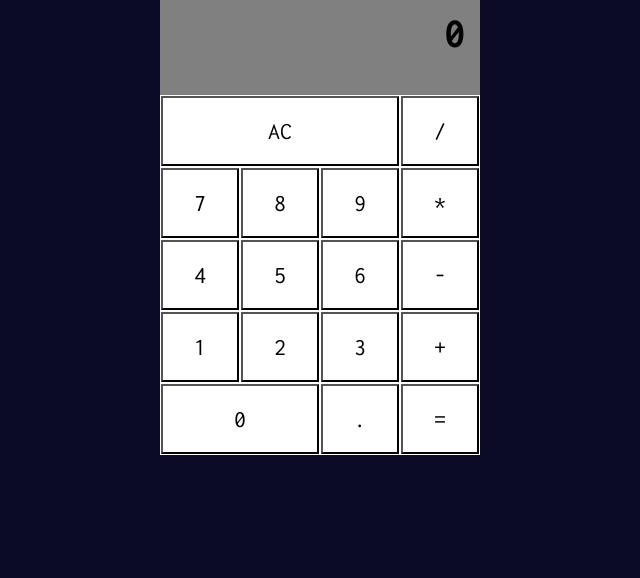
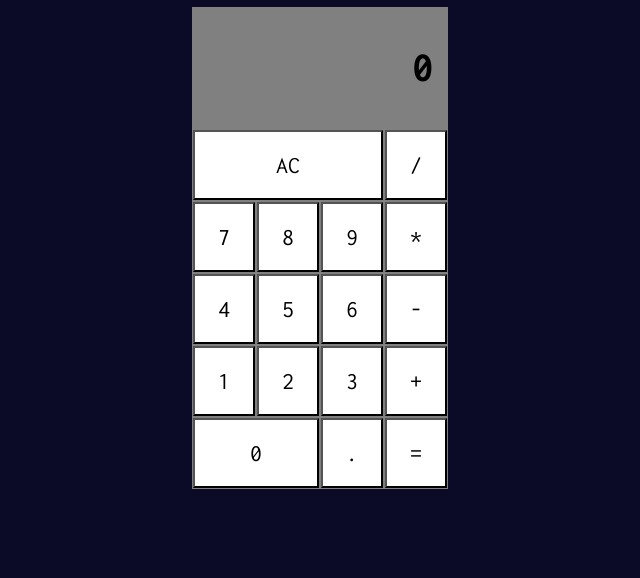
Before and after one commit to malinowskil123/calculator, a website: page index.html in a window 1280 px wide. Shown: the part 239-817 px from the top of the page, without its empty margins (320-960 px from the left). Drawn offline with nearby package versions, Linux system fonts and the light colour scheme.

Commit message:
fixed layout and css

```diff
--- a/index.css
+++ b/index.css
@@ -1,23 +1,27 @@
 * {
   font-family: 'Inconsolata', monospace;
+}
+body {
+  background-color: rgb(11, 11, 40);
+  display: flex;
+  justify-content: center;
+  align-items: center;
 }
 h1 {
   color: white;
   text-align: center;
-  padding-top: 35px;
+  padding-top: 10vh;
   font-weight: bolder;
-}
-body {
-  background-color: rgb(11, 11, 40);
+  font-size: 2.2em;
 }
 .container {
-  width: 320px;
-  background-color: white;
-  margin: 123px auto;
+  width: 20vw;
+  height: auto;
 }
 table {
   width: 100%;
   border-color: #f4f4f4;
+  background-color: gray;
 }
 td {
   width: 25%;
--- a/index.html
+++ b/index.html
@@ -11,8 +11,8 @@
     <script type="text/JavaScript" src="/index.js"></script>
 </head>
 <body>
-    <h1>Simple JavaScript Calculator</h1>
     <div class="container">
+        <h1>Simple JavaScript Calculator</h1>
         <table  cellspacing="0">
             <tr>
                 <th colspan="4" id="inputLabel">0</th>
```
